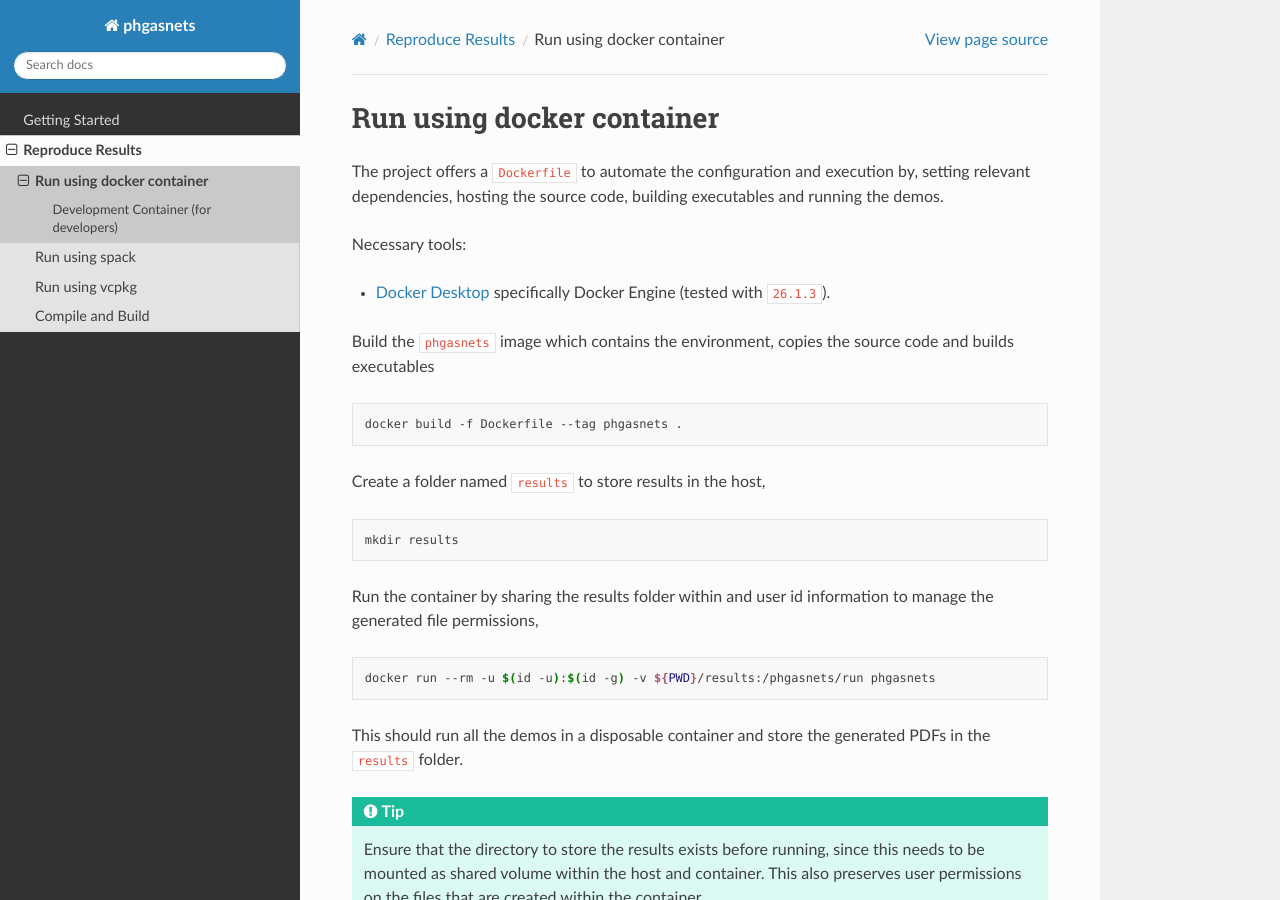
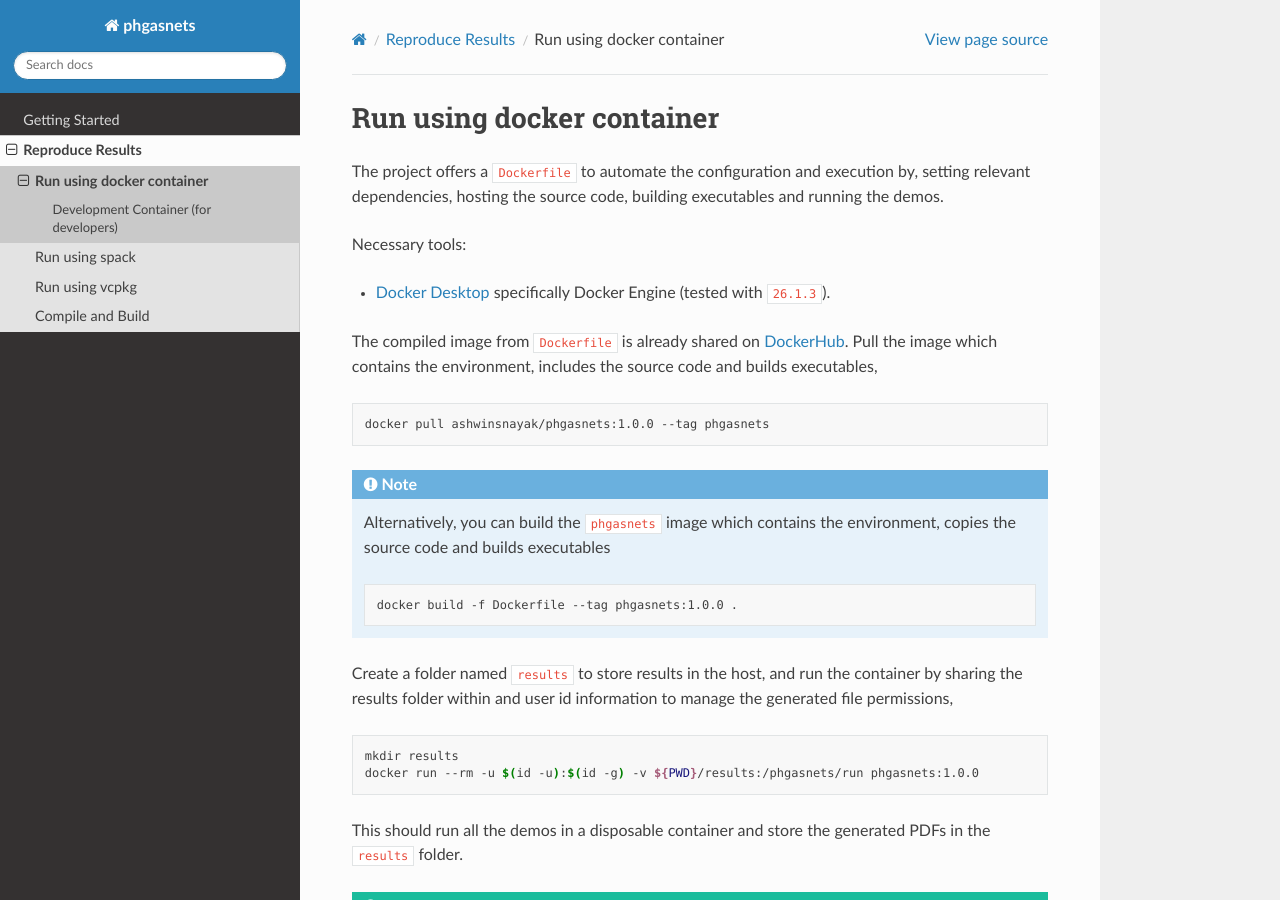
Before and after one commit to mpimd-csc/phgasnets, a Sphinx documentation site: the page built from docs/docker.md, in a window 1280 px wide and 900 px high. Built offline with Sphinx 7.4.7 and the Read the Docs theme 3.1.0, drawn with Linux system fonts in a browser that asks for light colours.

Commit message:
share dockerhub image

````diff
--- a/docs/docker.md
+++ b/docs/docker.md
@@ -7,20 +7,24 @@ setting relevant dependencies, hosting the source code, building executables and
 Necessary tools:
   - [Docker Desktop](https://docs.docker.com/desktop/) specifically Docker Engine (tested with `26.1.3`).
 
-Build the `phgasnets` image which contains the environment, copies the source code and builds executables
+The compiled image from `Dockerfile` is already shared on [DockerHub](https://hub.docker.com/r/ashwinsnayak/phgasnets). Pull the image which contains the environment, includes the source code and builds executables,
 
 ```bash
-docker build -f Dockerfile --tag phgasnets .
+docker pull ashwinsnayak/phgasnets:1.0.0 --tag phgasnets
 ```
 
-Create a folder named `results` to store results in the host,
+:::{note}
+Alternatively, you can build the `phgasnets` image which contains the environment, copies the source code and builds executables
+
+```bash
+docker build -f Dockerfile --tag phgasnets:1.0.0 .
+```
+:::
+
+Create a folder named `results` to store results in the host, and run the container by sharing the results folder within and user id information to manage the generated file permissions,
 ```bash
 mkdir results
-```
-
-Run the container by sharing the results folder within and user id information to manage the generated file permissions,
-```bash
-docker run --rm -u $(id -u):$(id -g) -v ${PWD}/results:/phgasnets/run phgasnets
+docker run --rm -u $(id -u):$(id -g) -v ${PWD}/results:/phgasnets/run phgasnets:1.0.0
 ```
 This should run all the demos in a disposable container and store the generated PDFs in the `results` folder.
 
````
Also changed, not shown: README.md (+6 -11 lines).
